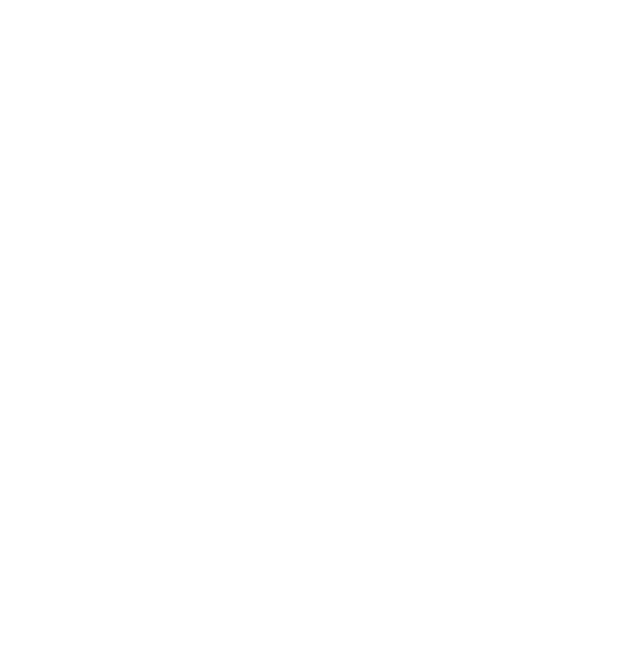
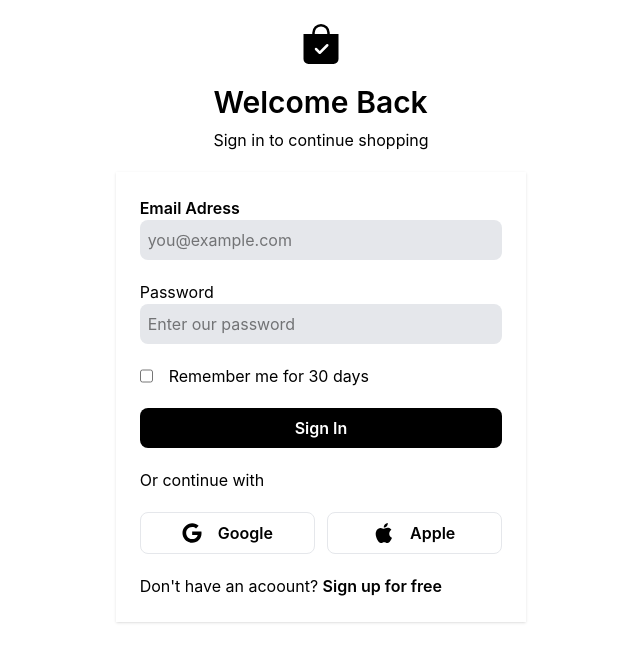
Before and after one commit to KC-Njoroge21/Kev-E-commerce, a React (Vite) app: page / in a window 1280 px wide. Shown: the top 662 px of the page, without its empty margins (319-959 px from the left). Built offline with nearby package versions, Linux system fonts and the light colour scheme.

Commit message:
Created and styled the SignIn page

```diff
--- a/package.json
+++ b/package.json
@@ -13,6 +13,7 @@
     "@tailwindcss/vite": "^4.2.1",
     "react": "^19.1.1",
     "react-dom": "^19.1.1",
+    "react-icons": "^5.6.0",
     "tailwindcss": "^4.2.1"
   },
   "devDependencies": {
--- a/src/App.jsx
+++ b/src/App.jsx
@@ -1,9 +1,10 @@
 import React from 'react'
+import SignIn from './pages/SignIn'
 
 const App = () => {
   return (
     <div>
-
+      <SignIn />
     </div>
   )
 }
--- /dev/null
+++ b/src/pages/SignIn.jsx
@@ -0,0 +1,57 @@
+import React from 'react'
+import { FaGoogle } from "react-icons/fa";
+import { GrApple } from "react-icons/gr";
+import { BsBagCheckFill } from "react-icons/bs";
+
+const SignIn = () => {
+  return (
+    <section>
+      <div className='flex flex-col gap-5 items-center p-6'>
+        <div><BsBagCheckFill size={40} /></div>
+
+        <div className='flex flex-col gap-2'>
+          <h1 className='text-3xl font-semibold'>Welcome Back</h1>
+          <h4>Sign in to continue shopping</h4>
+        </div>
+
+        <form className='p-6 w-1/3 min-w-75 shadow flex flex-col gap-5'  action="">
+          <div className='flex flex-col'>
+            <label className='font-semibold' htmlFor="">Email Adress</label>
+            <input className='p-2 bg-gray-200 rounded-lg' type="email" placeholder='you@example.com' />
+          </div>
+
+          <div className='flex flex-col'>
+            <label htmlFor="">Password</label>
+            <input className='p-2 bg-gray-200 rounded-lg' type="password" placeholder='Enter our password' />
+          </div>
+
+          <div className='flex gap-4'>
+            <input type="checkbox" />
+            <label htmlFor="">Remember me for 30 days</label>
+          </div>
+
+
+            <button className='p-2 bg-black text-white w-full rounded-lg font-semibold'>Sign In</button>
+
+
+        <div>
+          <p>Or continue with</p>
+        </div>
+
+        <div className='flex gap-3'>
+          <button className='w-full border rounded-lg flex items-center justify-center font-semibold p-2 gap-4 border-gray-200'><FaGoogle size={20} /> Google</button>
+          <button className='w-full border rounded-lg flex items-center font-semibold justify-center gap-4 p-2 border-gray-200'><GrApple size={20} /> Apple</button>
+        </div>
+
+        <h2>
+          Don't have an acoount? <span className='font-semibold hover:underline'>Sign up for free</span>
+        </h2>
+
+        </form>
+
+      </div>
+    </section>
+  )
+}
+
+export default SignIn
```
Also changed, not shown: 1 other file (tests, documents, lock files or other folders).
